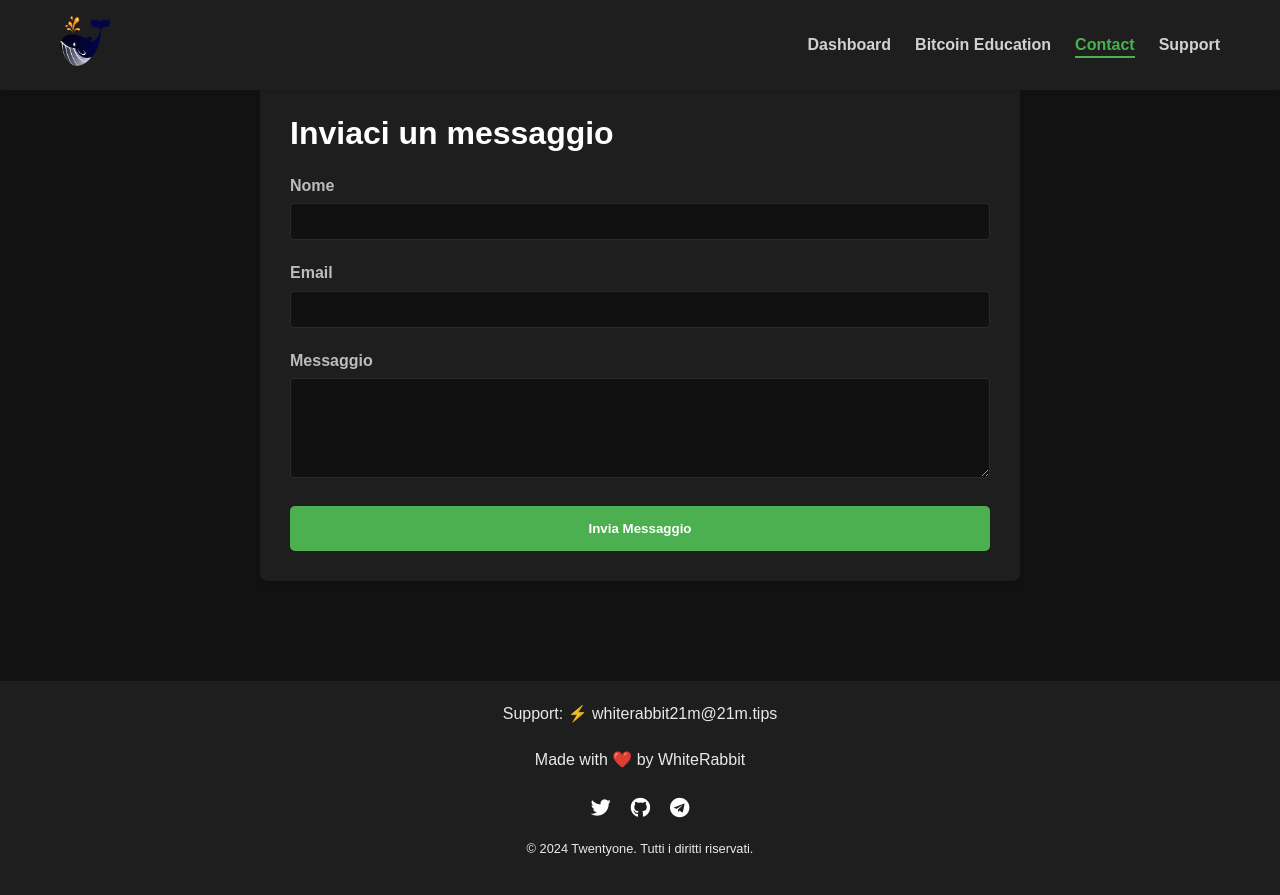
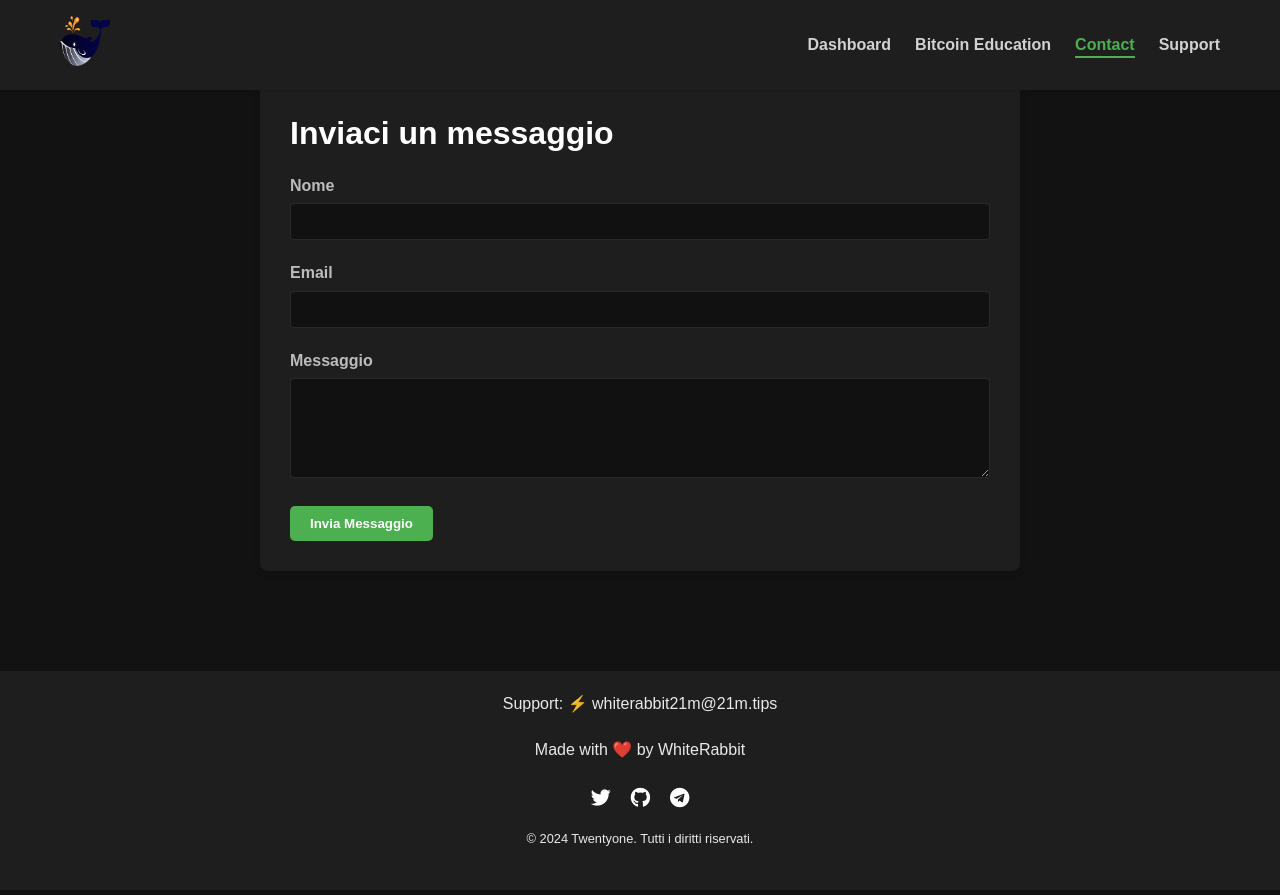
Before and after one commit to whiterabbit21m-test/whiterabbit21m-test.github.io, a Jekyll site: the page built from contact.md, in a window 1280 px wide and 900 px high, scrolled down 491 px. Shown: the top 895 px of the window. Built offline with Jekyll 4.4.1, drawn with Linux system fonts in a browser that asks for light colours.

Commit message:
Update _contact.scss

```diff
--- a/_sass/_contact.scss
+++ b/_sass/_contact.scss
@@ -89,13 +89,14 @@ $card-bg-color: #1E1E1E;
     .submit-btn {
       background-color: $accent-color;
       color: $text-color-light;
-      padding: 15px 30px;
+      padding: 10px 20px; // Ridotto il padding
       border: none;
       border-radius: 5px;
       cursor: pointer;
       transition: background-color 0.3s ease, transform 0.2s ease;
       font-weight: bold;
-      width: 100%;
+      width: auto; // Cambiato da width: 100% a width: auto
+      display: inline-block; // Aggiunto per mantenere il pulsante inline
 
       &:hover {
         background-color: darken($accent-color, 10%);
```
